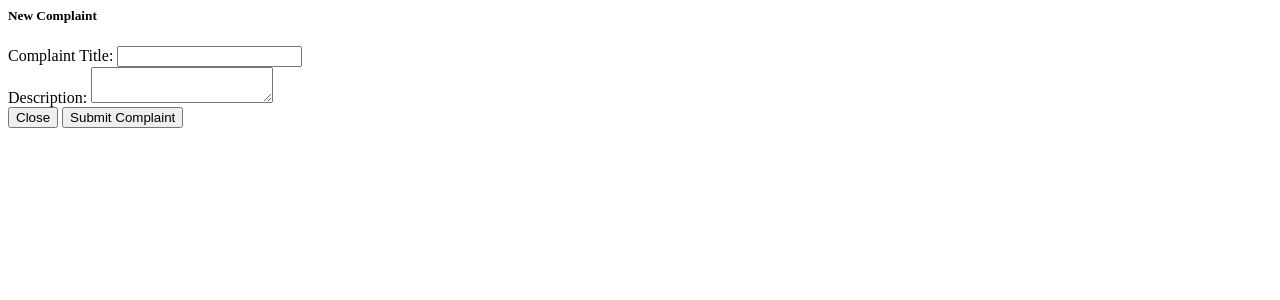
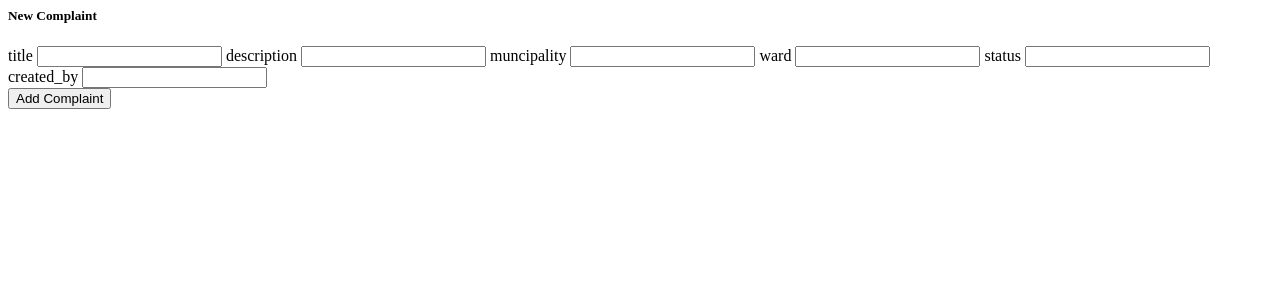
Before and after one commit to AshishAcharya083/e-gunaso, a Flask app: template templates/complaint_modal.html in a window 1280 px wide. Shown: the top 300 px of the page. Run offline with Flask 2, Linux system fonts and the light colour scheme; the template is opened without the code that fills it: values that come from a table or form of the project are taken from there, others are empty.

Commit message:
add WTForms

```diff
--- /dev/null
+++ b/forms.py
@@ -0,0 +1,26 @@
+from flask_wtf import FlaskForm
+from wtforms import StringField,SubmitField,IntegerField
+from wtforms.validators import Email,DataRequired,InputRequired
+
+from models import State
+
+
+class ComplaintForm(FlaskForm):
+
+
+    # def state_choices():
+    #     return State.query.all()
+
+    title = StringField('title',validators=[InputRequired()])
+    description = StringField('description',validators=[InputRequired()])
+    # state_id = QuerySelectField('state_id',validators=[InputRequired()])
+    sate_id = IntegerField('state',validators=[InputRequired()])
+    municipality_id = IntegerField('muncipality',validators=[InputRequired()])
+    ward_id = IntegerField('ward',validators=[InputRequired()])
+    status = IntegerField('status',validators=[InputRequired()])
+    created_by = IntegerField('created_by',validators=[InputRequired()])
+    submit = SubmitField('Add Complaint')
+
+
+class User(FlaskForm):
+    pass
--- a/templates/complaint_modal.html
+++ b/templates/complaint_modal.html
@@ -6,7 +6,24 @@
         </button>
       </div>
       <div class="modal-body">
-        <form action="/complains/addcomplaint" method="POST">
+        <form action="POST">
+
+        {{form.title.label(class="form-label")}}
+        {{form.title(class="form-control")}}
+        {{form.description.label}}
+        {{form.description(class="form-control")}}
+        {{form.municipality_id.label}}
+        {{form.municipality_id(class="form-control")}}
+        {{form.ward_id.label}}
+        {{form.ward_id(class="form-control")}}
+        {{form.status.label}}
+        {{form.status(class="form-control")}}
+        {{form.created_by.label}}
+        {{form.created_by(class="form-control")}}
+        <br>
+        {{form.submit(class="btn btn-primary")}}
+
+        <!-- <form action="/complains/addcomplaint" method="POST">
           <div class="form-group">
             <label  for="recipient-name" class="col-form-label">Complaint Title:</label>
             <input name="title" type="text" class="form-control" id="recipient-name">
@@ -20,7 +37,7 @@
           <div class="modal-footer">
             <button type="button" class="btn btn-secondary" data-bs-dismiss="modal">Close</button>
             <button type="submit" value="Submit" class="btn btn-primary">Submit Complaint</button>
-          </div>
+          </div> -->
           <!-- <button type="submit" value="Submit" class="btn btn-primary">Submit Complaint</button> -->
         </form>
       </div>
--- a/templates/index.html
+++ b/templates/index.html
@@ -93,12 +93,13 @@
         <script>
         $(function() {
     $('#add-complaint-modal').on('show.bs.modal', function(e) {
-      $(this).find('.modal-content').load("complaint_modal");
+      $(this).find('.modal-content').load("complains/complaint_modal");
     });
   });
         </script>
       <script src="https://cdn.jsdelivr.net/npm/@popperjs/core@2.11.5/dist/umd/popper.min.js"></script>
 <script src="https://cdn.jsdelivr.net/npm/bootstrap@5.2.0-beta1/dist/js/bootstrap.min.js"></script>
 
+
 </body>
 </html>
```
Also changed, not shown: app.py (+5 -6 lines), complains/blueprint.py (+8 -1 lines), templates/result.html (+10 -0 lines), static/images/b.png (added).
